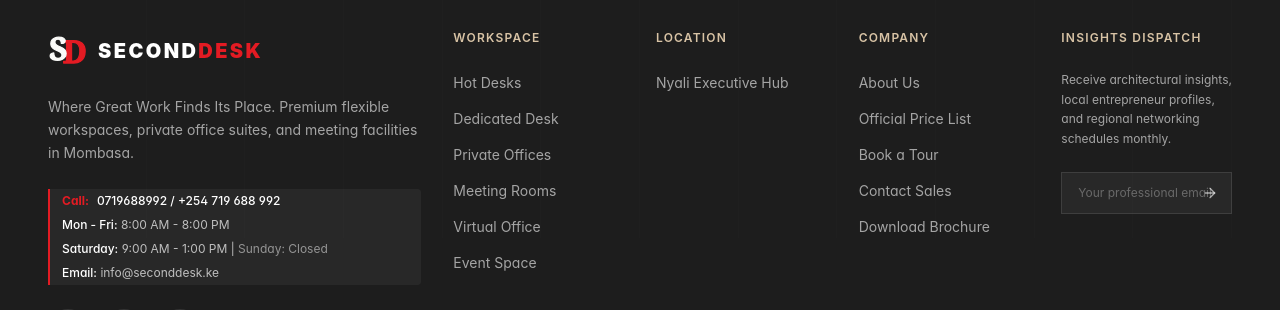
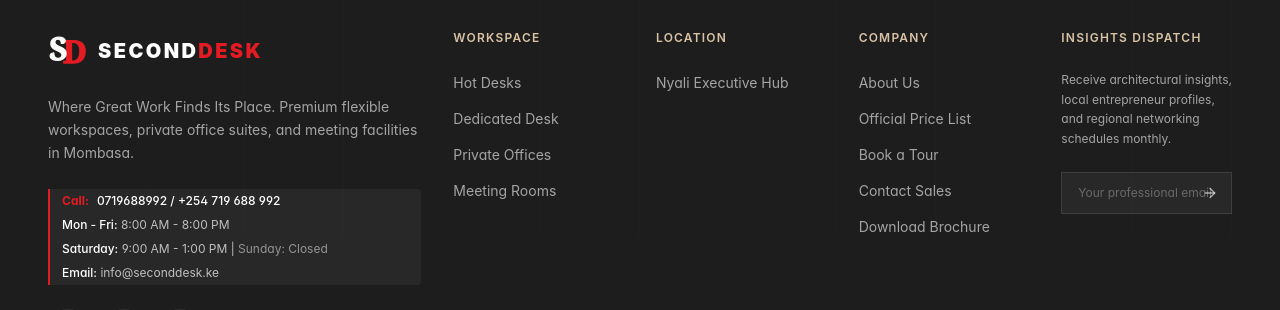
Before and after one commit to Alee24/2D, a React (Vite) app: page / in a window 1280 px wide. Shown: the part 7216-7526 px from the top of the page. Built offline with nearby package versions, Linux system fonts and the light colour scheme.

Commit message:
feat(workspace): remove Virtual Office and Event Space offerings from categories list and footer navigation

```diff
--- a/src/components/Footer.tsx
+++ b/src/components/Footer.tsx
@@ -116,8 +116,6 @@
                 { name: 'Dedicated Desk', slug: 'dedicated-desks' },
                 { name: 'Private Offices', slug: 'private-offices' },
                 { name: 'Meeting Rooms', slug: 'meeting-rooms' },
-                { name: 'Virtual Office', slug: 'virtual-offices' },
-                { name: 'Event Space', slug: 'event-spaces' },
               ].map((link) => (
                 <li key={link.name}>
                   <button
--- a/src/data/coworkingData.ts
+++ b/src/data/coworkingData.ts
@@ -150,32 +150,6 @@
     amenities: ['4K Interactive Presentation Screens', 'Studio-Grade Video Bars', 'Magnetic Whiteboards', 'Premium Kenyan Coffee & Tea', 'High-Speed Fiber'],
     features: ['Boardroom Hourly: KES 2,000 / Full Day: KES 12,000', 'Meeting Room Hourly: KES 1,500', 'Zoom Room Hourly: KES 1,000', 'Printing & Copying Services'],
     slug: 'meeting-rooms',
-  },
-  {
-    id: 'virtual-office',
-    name: 'Virtual Office',
-    tagline: 'Prestigious Business Presence',
-    description: 'Professional business address, secure mail handling, and on-demand access to physical workspaces.',
-    longDescription: 'Establish a powerful local presence in premium commercial centers without the cost of full-time office rental. Ideal for remote companies, consultants, and international firms entering the Kenyan market. Our Virtual Office package provides a prestigious commercial street address, secure mail receiving and digital scanning, local phone answering, and on-demand hot desk access.',
-    image: 'https://images.unsplash.com/photo-1542744094-3a31f103e35f?auto=format&fit=crop&q=80&w=1200',
-    capacity: 'Flexible Remote',
-    startingPrice: 'KES 10,000 / mo',
-    amenities: ['Prestigious Business Address', 'Digital Mail Scanning & Forwarding', 'Local Phone Number (Optional)', 'Lobby Directory Listing', 'Discounts on Daily Passes'],
-    features: ['Use of address for legal & tax filings', 'Mail arrival text notifications', 'Secure cloud storage for digital scans', 'Professional reception presence'],
-    slug: 'virtual-offices',
-  },
-  {
-    id: 'event-space',
-    name: 'Event Space',
-    tagline: 'Elegant Architectural Venues',
-    description: 'Spacious, high-end venues designed for panel talks, product launches, workshops, and cocktail mixers.',
-    longDescription: 'Elevate your next event with our visually stunning, fully customizable corporate venues. Host networking mixers, educational workshops, design showcases, or formal presentations in an architectural setting that commands attention. Equipped with cutting-edge sound systems, stage lighting, versatile seating arrangements, and a fully serviced espresso bar and kitchen.',
-    image: 'https://images.unsplash.com/photo-1504384308090-c894fdcc538d?auto=format&fit=crop&q=80&w=1200',
-    capacity: 'Up to 120 People',
-    startingPrice: 'KES 15,000 / hr',
-    amenities: ['Pro-Grade Audio System & Mics', 'Full-Scale HD Projectors', 'Serviced Coffee & Wine Bar', 'Versatile Seating & Podiums', 'Dedicated Event Coordinator'],
-    features: ['Flexible layout configurations', 'Pre-event setup and post-event cleanup', 'Assistance with external caterers', 'Warm minimalist ambient lighting'],
-    slug: 'event-spaces',
   }
 ];
 
```
